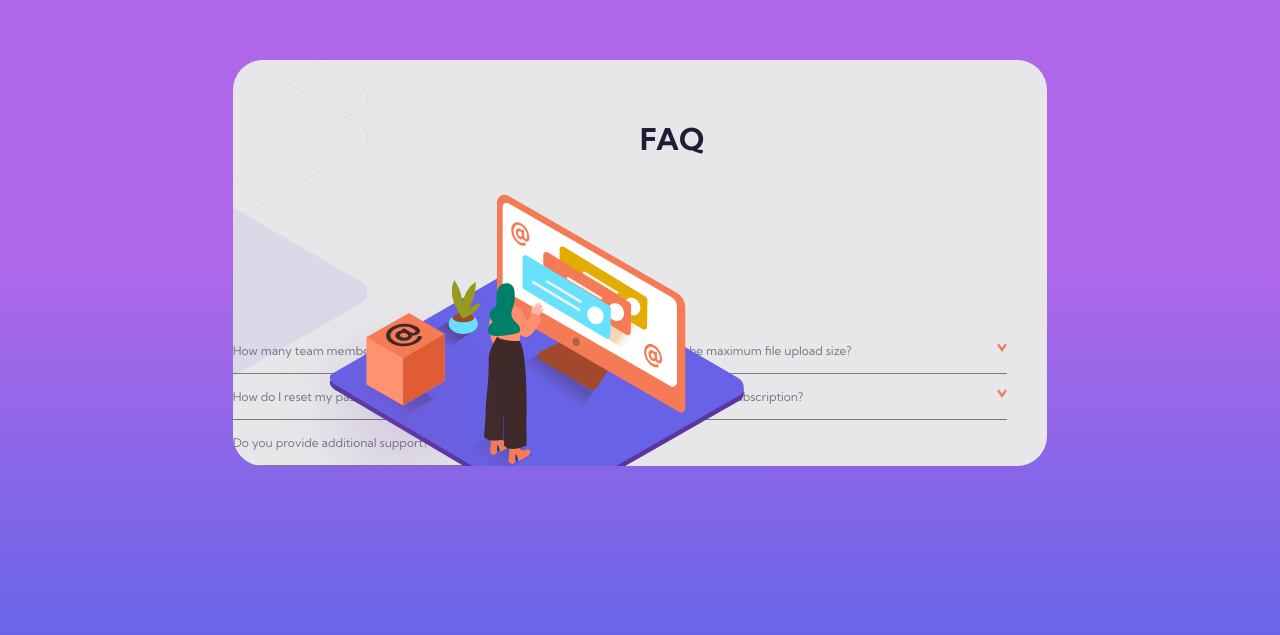
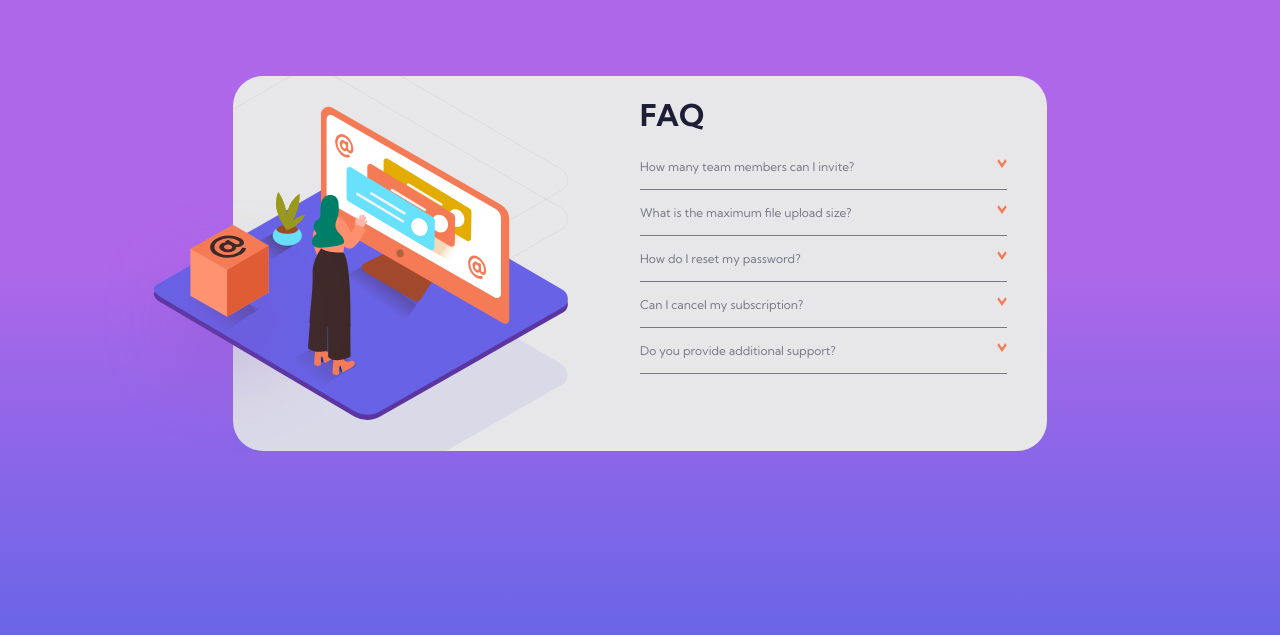
Before and after one commit to darubiomunoz/portfolio-07-faqaccordioncard, a React (Create React App) app: page / in a window 1280 px wide. Shown: the part 137-772 px from the top of the page. Built offline with nearby package versions, Linux system fonts and the light colour scheme.

Commit message:
Correction of media queries for desktop devices

```diff
--- a/src/App.css
+++ b/src/App.css
@@ -5,7 +5,11 @@
   display: flex;
   justify-content: center;
   flex: 1;
-  background: linear-gradient(180deg, var(--color-gradient-option1) 50%, var(--color-gradient-option2) 100%);
+  background: linear-gradient(
+    180deg,
+    var(--color-gradient-option1) 50%,
+    var(--color-gradient-option2) 100%
+  );
   background-repeat: no-repeat;
   background-size: cover;
 }
@@ -45,7 +49,7 @@
   margin-bottom: 1rem;
   text-align: center;
   font-size: var(--font-size-title);
-    color: var(--color-text-option1)
+  color: var(--color-text-option1);
 }
 
 @media (min-width: 280px) {
@@ -73,7 +77,7 @@
 }
 
 @media (min-width: 384px) {
-  .app__container{
+  .app__container {
     margin-top: 14rem;
   }
 }
@@ -132,29 +136,48 @@
 @media (min-width: 1025px) {
   .app__container {
     width: 814.545px;
-    height: 405.578px;
+    height: 375px;
+    padding: 0;
+    margin: auto;
     display: grid;
     justify-self: stretch;
     align-self: stretch;
     grid-template-columns: repeat(2, 1fr);
     grid-template-rows: 1fr;
-    padding: 0;
-    margin: auto;
-    overflow: hidden;
+  }
+
+  .app__body {
+    grid-row: 1 / 3;
+    width: 100%;
+    height: 100%;
+    padding: 2rem 0;
+    display: flex;
+    flex-direction: column;
+    align-items: flex-start;
+    justify-content: flex-start;
+    overflow: scroll;
+    overflow-x: hidden;
+  }
+
+  .app__body::-webkit-scrollbar {
+    width: 4px;
+  }
+
+  .app__body::-webkit-scrollbar-thumb {
+    border-radius: 50%;
+    background: #000;
+  }
+
+  .app__body::-webkit-scrollbar-thumb:hover {
+    background: #555;
   }
 
   .faq {
-    height: auto;
-    margin: 6rem 0;
-    justify-self: start;
-    align-self: flex-start;
-    grid-row: 1 / 3;
+    width: 100%;
   }
 
   .title {
     align-self: flex-start;
-    grid-column: 2 / 3;
-    margin: 0;
-    margin-bottom: 3rem;
+    margin-top: 0;
   }
 }
--- a/src/App.js
+++ b/src/App.js
@@ -5,17 +5,19 @@ import Items from "./components/Items";
 
 function App() {
   return (
-    <div className="app">
-      <div className="app__container">
+    <main className="app">
+      <section className="app__container">
         <Illustration />
-        <ul className="faq">
-          <h1 className="title" tabIndex="0">
-            FAQ
-          </h1>
-        </ul>
-        <Items />
-      </div>
-    </div>
+        <div className="app__body">
+          <div className="faq">
+            <h1 className="title" tabIndex="0">
+              FAQ
+            </h1>
+          </div>
+          <Items />
+        </div>
+      </section>
+    </main>
   );
 }
 
--- a/src/components/styles/Illustration.css
+++ b/src/components/styles/Illustration.css
@@ -119,7 +119,7 @@
 @media (min-width: 640px) {
   .illustration__base {
     top: -147px;
-        width: 60%
+    width: 60%;
   }
   .illustration__shadow {
     width: 60%;
@@ -172,22 +172,31 @@
 
 @media (min-width: 1025px) {
   .illustration {
+    width: 100%;
+    height: 100%;
     position: relative;
     grid-column: 1 / 2;
     grid-row: 1 / 3;
   }
+
   .illustration__base {
     width: 465.455px;
     height: 342.664px;
     position: absolute;
-        top: 0px;
-        left: 46px;
-        overflow: visible;
+    top: 30px;
+    left: -130px;
   }
+
+  .illustration__shadow--container {
+    width: 100%;
+    height: 100%;
+    overflow: hidden;
+  }
+
   .illustration__shadow {
     width: 500px;
-        position:absolute;
-        top: -250px;
-        left: -365px;
+    position: absolute;
+    top: -50px;
+    left: -165px;
   }
 }
```
Also changed, not shown: src/components/Illustration.js (+16 -7 lines). Lines whose indentation alone changed are shown as unchanged.
